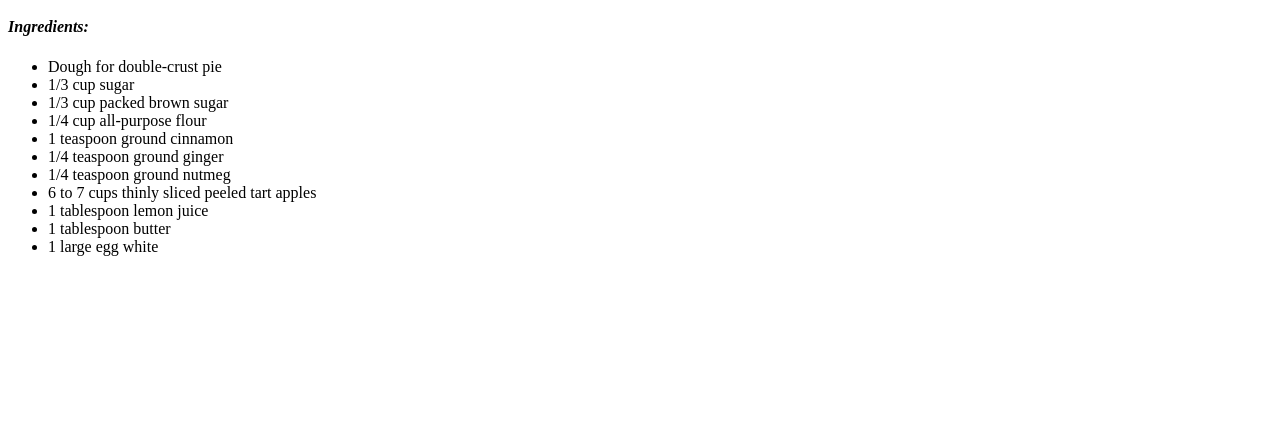
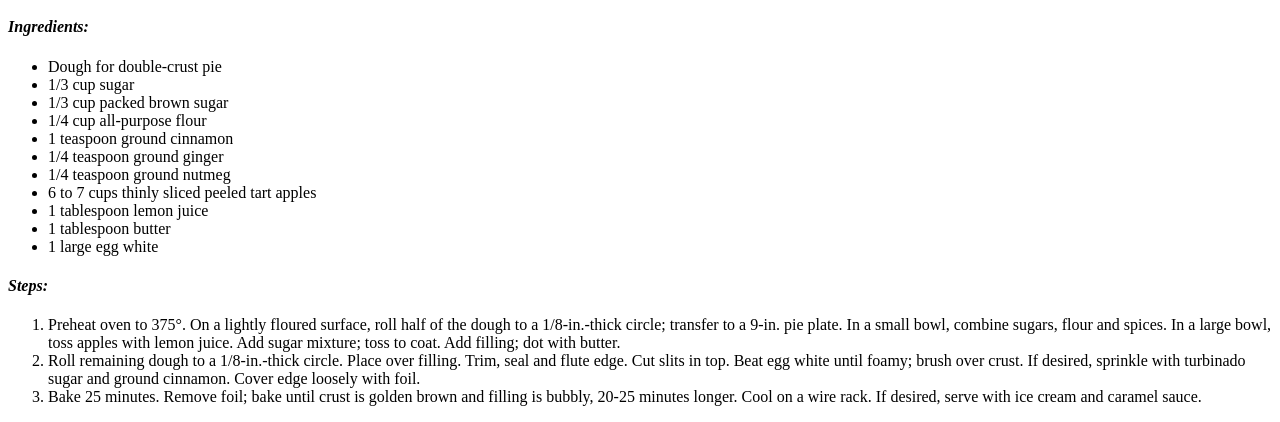
Before and after one commit to daribelash/odin-recipes, a plain HTML site: page recipes/applepie.html in a window 1280 px wide. Shown: the part 472-894 px from the top of the page. Before the commit the page ends 800 px from the top, so only its background shows below. Drawn offline with Linux system fonts and the light colour scheme.

Commit message:
Added the steps section for the recipe

```diff
--- a/recipes/applepie.html
+++ b/recipes/applepie.html
@@ -23,6 +23,17 @@
             <li>1 tablespoon butter</li>
             <li>1 large egg white</li>
         </ul>
+        <h4><em>Steps:</em></h4>
+        <ol>
+            <li>Preheat oven to 375°. On a lightly floured surface, roll half of the dough to a 1/8-in.-thick circle;
+                transfer to a 9-in. pie plate. In a small bowl, combine sugars, flour and spices. In a large bowl, toss apples with lemon juice.
+                Add sugar mixture; toss to coat. Add filling; dot with butter.</li>
+            <li>Roll remaining dough to a 1/8-in.-thick circle. Place over filling. Trim, seal and flute edge. Cut slits in top.
+                Beat egg white until foamy; brush over crust. If desired,
+                sprinkle with turbinado sugar and ground cinnamon. Cover edge loosely with foil.</li>
+            <li>Bake 25 minutes. Remove foil; bake until crust is golden brown and filling is bubbly, 20-25 minutes longer.
+                Cool on a wire rack. If desired, serve with ice cream and caramel sauce.</li>
+        </ol>
     </body>
 
 </html>
```
